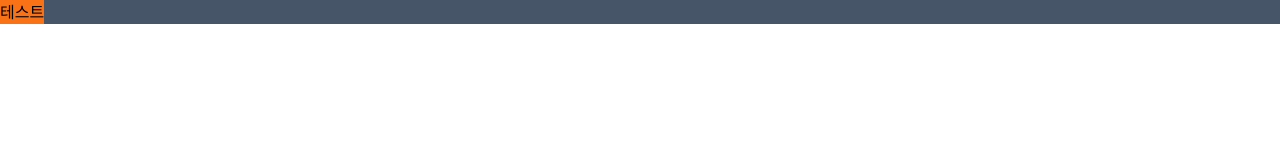
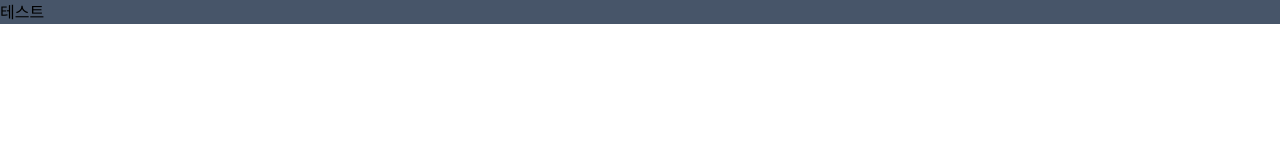
Before and after one commit to eonduck2/brace-myself, a React app: page / in a window 1280 px wide. Shown: the top 160 px of the page. Built offline with nearby package versions, Linux system fonts and the light colour scheme.

Commit message:
package: 이종수: 테일윈드 스타일 추가

```diff
--- a/public/index.html
+++ b/public/index.html
@@ -4,6 +4,7 @@
     <meta charset="UTF-8" />
     <meta name="viewport" content="width=device-width, initial-scale=1.0" />
     <title>Document</title>
+    <link rel="stylesheet" href="../src/styles/index.css" />
   </head>
   <body>
     <div id="root"></div>
--- /dev/null
+++ b/src/client/components/container/Container.interface.ts
@@ -0,0 +1,3 @@
+import IDiv from "../../interfaces/Div.interface";
+
+export default interface IContainer extends IDiv {}
--- /dev/null
+++ b/src/client/components/container/Container.style.ts
@@ -0,0 +1,11 @@
+import styled from "styled-components";
+
+const StyledFlex = styled.div`
+  display: flex;
+`;
+
+const StyledGrid = styled.div`
+  display: grid;
+`;
+
+export { StyledFlex, StyledGrid };
--- /dev/null
+++ b/src/client/components/container/Container.tsx
@@ -0,0 +1,17 @@
+import IContainer from "./Container.interface";
+import React from "react";
+import { StyledFlex, StyledGrid } from "./Container.style";
+
+const BasicContainer: React.FC<IContainer> = ({ children }) => {
+  return <div>{children}</div>;
+};
+
+const FlexContainer: React.FC<IContainer> = ({ children }) => {
+  return <StyledFlex>{children}</StyledFlex>;
+};
+
+const GridContainer: React.FC<IContainer> = ({ children }) => {
+  return <StyledGrid>{children}</StyledGrid>;
+};
+
+export { BasicContainer, FlexContainer, GridContainer };
--- a/src/client/components/header/Header.style.ts
+++ b/src/client/components/header/Header.style.ts
@@ -3,6 +3,7 @@ import styled from "styled-components";
 const StyledHeader = styled.header`
   width: 100%;
   height: 5%;
+  justify-content: center;
 `;
 
 export default StyledHeader;
--- a/src/client/components/header/Header.tsx
+++ b/src/client/components/header/Header.tsx
@@ -2,11 +2,18 @@ import React from "react";
 import HeaderButton from "./headerButton/HeaderButton";
 import StyledHeader from "./Header.style";
 import IHeader from "./Header.interface";
+import {
+  BasicContainer,
+  FlexContainer,
+  GridContainer,
+} from "../container/Container";
 
 const Header: React.FC<IHeader> = () => {
   return (
-    <StyledHeader className="bg-slate-600 flex">
-      <HeaderButton />
+    <StyledHeader className="bg-slate-600 justify-center items-center">
+      <FlexContainer className="w-80">
+        <HeaderButton />
+      </FlexContainer>
     </StyledHeader>
   );
 };
--- a/src/client/components/header/headerButton/HeaderButton.interface.ts
+++ b/src/client/components/header/headerButton/HeaderButton.interface.ts
@@ -1,3 +1,3 @@
-import IButton from "../../../interface/Button.interface";
+import IButton from "../../../interfaces/Button.interface";
 
 export default interface IHeaderButton extends IButton {}
--- a/src/client/components/header/headerButton/HeaderButton.tsx
+++ b/src/client/components/header/headerButton/HeaderButton.tsx
@@ -3,11 +3,7 @@ import StyledHeaderButton from "./HeaderButton.style";
 import IHeaderButton from "./HeaderButton.interface";
 
 const HeaderButton: React.FC<IHeaderButton> = () => {
-  return (
-    <>
-      <StyledHeaderButton className="bg-orange-500">테스트</StyledHeaderButton>
-    </>
-  );
+  return <StyledHeaderButton>테스트</StyledHeaderButton>;
 };
 
 export default HeaderButton;
--- /dev/null
+++ b/src/styles/index.css
@@ -0,0 +1,4 @@
+#root {
+  width: 100%;
+  height: 100%;
+}
```
Also changed, not shown: 1 other file (tests, documents, lock files or other folders).
